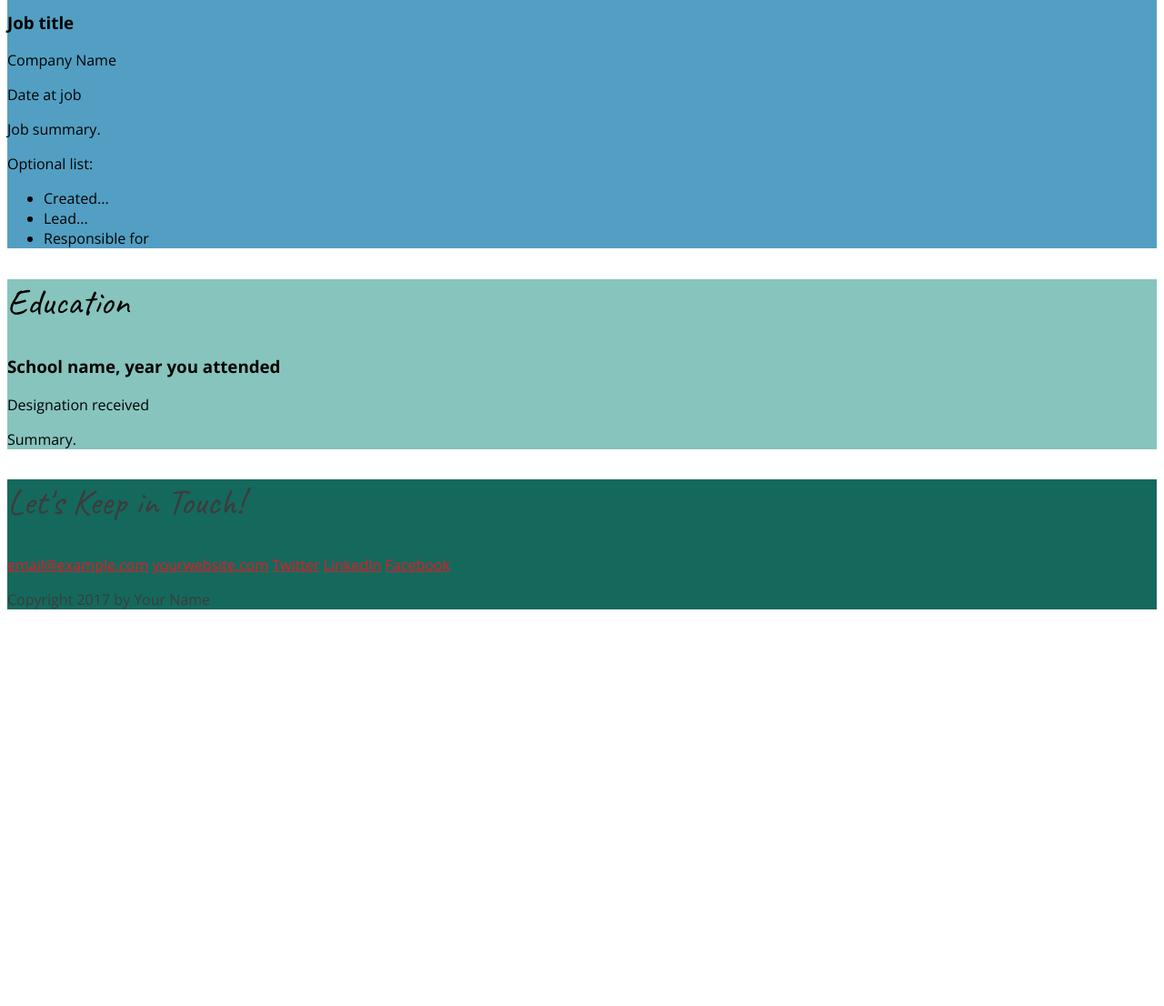
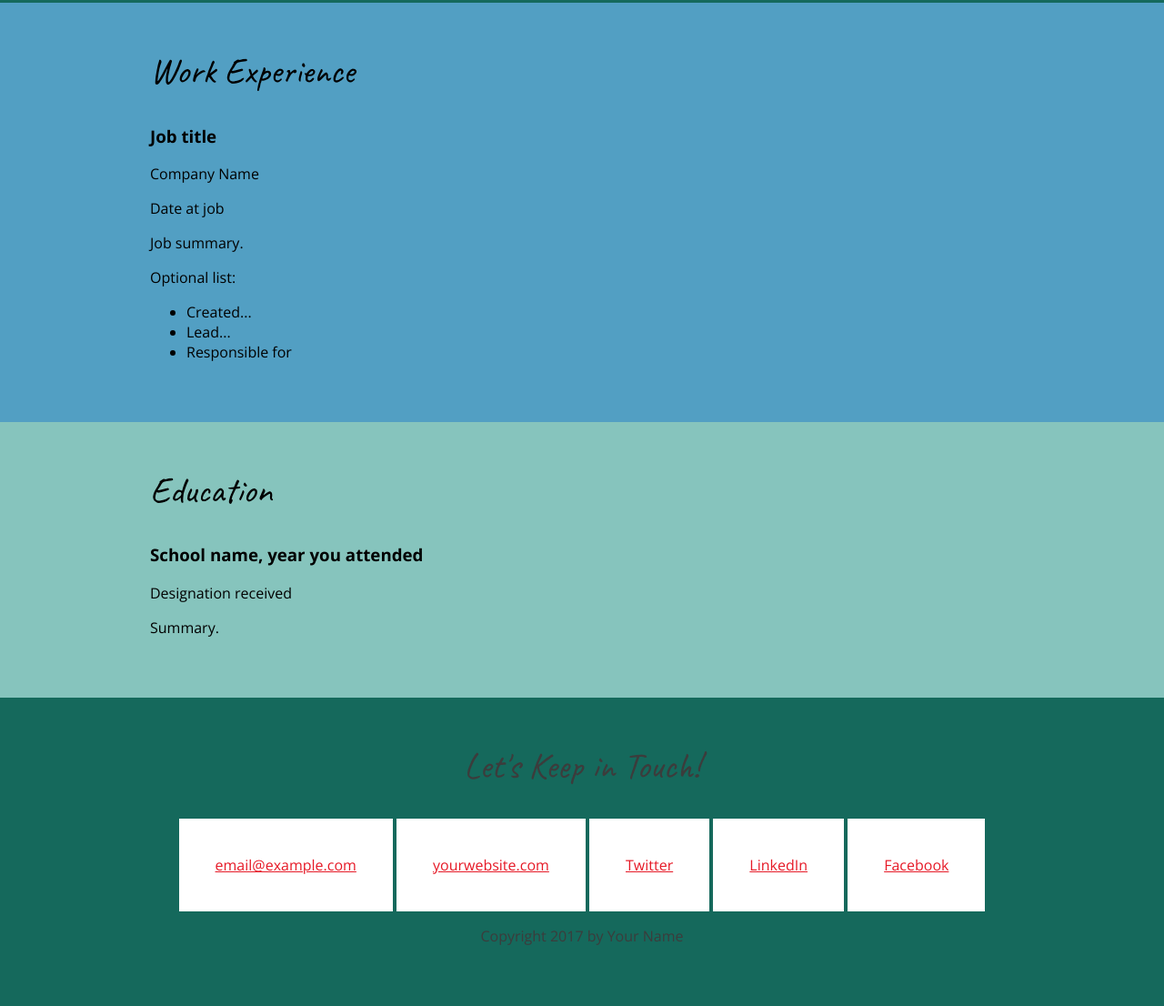
Before and after one commit to UXDSkillslab1718/3-css-essential-training-1-2-resume-files-YoushaZenCool, a plain HTML site: page CSS Essential Training 1/Chapter 4/index.html in a window 1280 px wide. Shown: the part 1061-2167 px from the top of the page at 91% size. Before the commit the page ends 1747 px from the top, so only its background shows below. Drawn offline with nearby package versions, Linux system fonts and the light colour scheme.

Commit message:
Layout and Padding

```diff
--- a/CSS Essential Training 1/Chapter 4/index.html
+++ b/CSS Essential Training 1/Chapter 4/index.html
@@ -12,15 +12,18 @@
   <body>
     <!-- // Intro -->
     <header>
+      <div class="content-wrap">
         <img src="images/your-picture.jpg" alt="Your Name">
         <h1>Your Name</h1>
         <h2>Job title or tagline</h2>
         <p>Add your profile summary here. You can have several paragraphs or add links.</p>
+      </div>
     </header>
 
     <main>
       <!-- // Work Experience -->
       <section class="work">
+        <div class="content-wrap">
           <h2>Work Experience</h2>
 
           <!-- Job Details: copy this whole block to add more jobs -->
@@ -39,12 +42,14 @@
             <li>Responsible for</li>
           </ul>
           <!-- end of Job Details block. -->
-
+        </div>
       </section>
 
 
       <!-- // Education -->
       <section class="education">
+        <div class="content-wrap">
+
           <h2>Education</h2>
 
           <!-- School details: copy this whole block to add more schools. -->
@@ -54,23 +59,25 @@
           <!-- Add as many paragraphs as you need. -->
           <p>Summary.</p>
           <!-- End of school details. -->
+        </div>
       </section>
     </main>
 
     <!-- // Footer & contact info -->
     <footer>
+      <div class="content-wrap">
         <h2>Let's Keep in Touch!</h2>
 
         <!-- Social media and contact links. Add or remove any networks. -->
-      <div>
+        <div class="contact-info">
           <a href="mailto:email@example.com">email@example.com</a>
           <a href="http://yourwebsite.com" target="_blank">yourwebsite.com</a>
           <a href="#" target="_blank">Twitter</a>
           <a href="#" target="_blank">LinkedIn</a>
           <a href="#" target="_blank">Facebook</a>
         </div>
-
         <p>Copyright 2017 by Your Name</p>
+      </div>
     </footer>
   </body>
 
--- a/CSS Essential Training 1/Chapter 4/styles/mystyle.css
+++ b/CSS Essential Training 1/Chapter 4/styles/mystyle.css
@@ -5,29 +5,42 @@ Blue       : #529FC3;
 Dark Blue  : #155269;
 Light Green: #86C4BD;
 */
-
 /* Global Styles
 -------------------------*/
 body {
   font-family: 'Open Sans', sans-serif;
+  margin: 0;
 }
+
 h1, h2 {
   font-family: 'Caveat', cursive;
-   font-weight: 400;
+  font-weight: 400;
 }
+
 h1 {
   font-size: 80px;
 }
+
 h2 {
   font-size: 40px;
+  margin-top: 0;
 }
+
 a {
-color: #E61926
+  color: #E61926
 }
 
 a:hover {
   text-decoration: none;
 }
+
+.content-wrap {
+  max-width: 950px;
+  margin: 0 auto;
+  padding: 50px;
+
+}
+
 
 /* Header and Footer
 -------------------------*/
@@ -35,9 +48,21 @@ header, footer {
   background: #15695C;
   color: #3C3C3C;
 }
-
+/* header */
 header h1, header h2 {
   color: #A7E3FA;
+}
+
+/* footer */
+footer {
+  text-align: center;
+}
+
+.contact-info a {
+  background: white;
+  padding: 40px;
+  display: inline-block;
+
 }
 /* Work Experience
 -------------------------*/
@@ -48,5 +73,5 @@ header h1, header h2 {
 /* Education
 -------------------------*/
 .education {
-background: #86C4BD;
+  background: #86C4BD;
 }
```
Also changed, not shown: 1 other file. Lines whose indentation alone changed are shown as unchanged.
